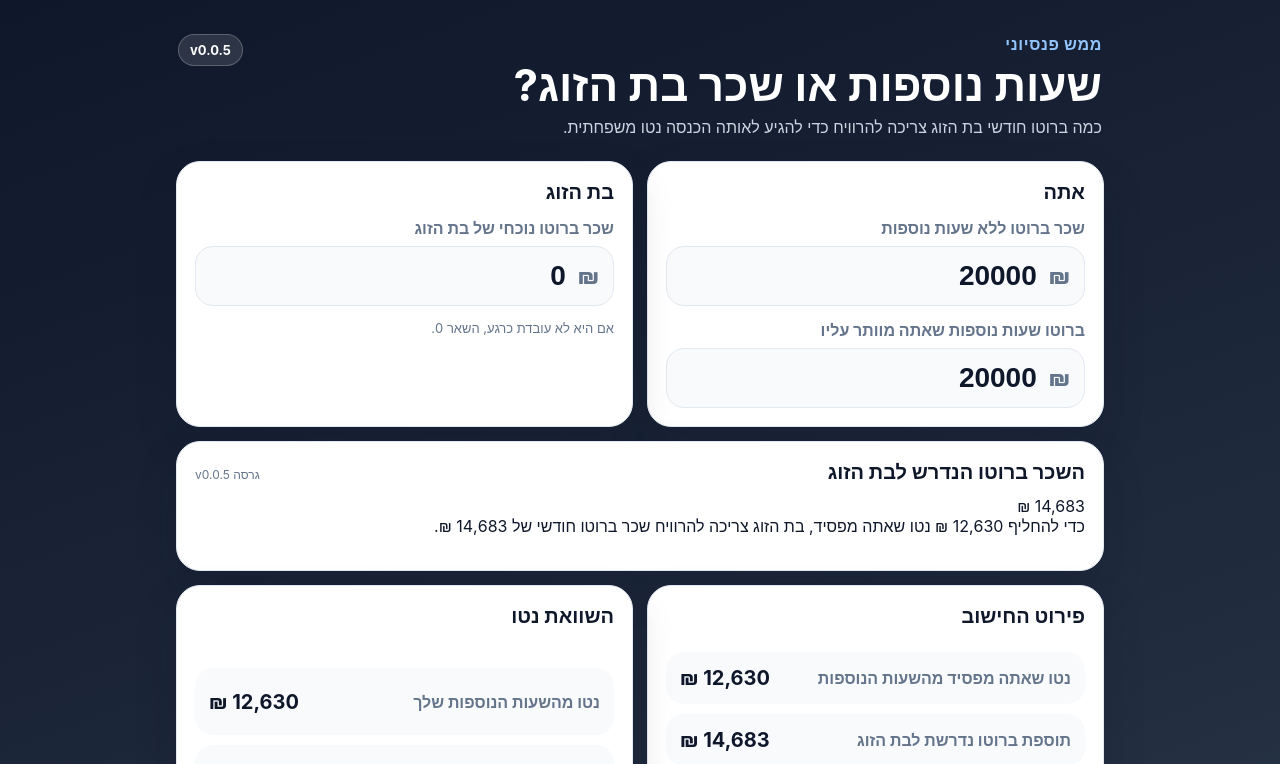
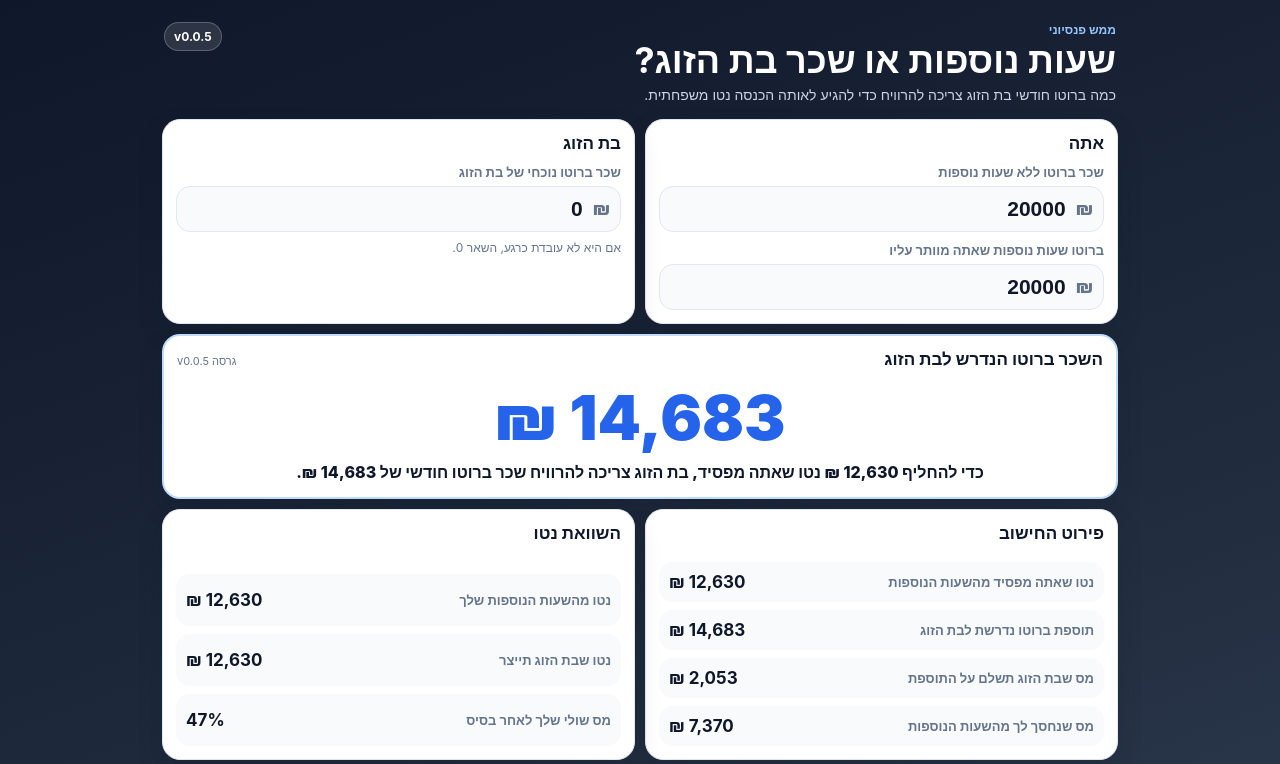
Before and after one commit to Liorkatz/secJob, a plain HTML site: page index.html in a window 1280 px wide. Shown: the top 764 px of the page. Drawn offline with Linux system fonts and the light colour scheme.

Commit message:
Compact two column layout v0.0.5

```diff
--- a/styles.css
+++ b/styles.css
@@ -19,9 +19,9 @@ body {
 }
 
 .app-shell {
-  width: min(960px, 100%);
+  width: min(980px, 100%);
   margin: 0 auto;
-  padding: max(18px, env(safe-area-inset-top)) 16px max(24px, env(safe-area-inset-bottom));
+  padding: max(12px, env(safe-area-inset-top)) 12px max(16px, env(safe-area-inset-bottom));
 }
 
 .hero {
@@ -29,14 +29,15 @@ body {
   display: flex;
   align-items: flex-start;
   justify-content: space-between;
-  gap: 12px;
-  padding: 16px 2px 22px;
+  gap: 10px;
+  padding: 10px 2px 14px;
 }
 
-.eyebrow { margin: 0 0 8px; color: #93c5fd; font-weight: 700; letter-spacing: 0.04em; }
+.eyebrow { margin: 0 0 5px; color: #93c5fd; font-weight: 700; font-size: 12px; }
 h1, h2, p { margin-top: 0; }
-h1 { margin-bottom: 8px; font-size: clamp(28px, 8vw, 44px); line-height: 1.05; }
-.subtitle { margin-bottom: 0; color: #cbd5e1; line-height: 1.45; }
+h1 { margin-bottom: 6px; font-size: clamp(24px, 6vw, 36px); line-height: 1.05; }
+h2 { font-size: 17px; }
+.subtitle { margin-bottom: 0; color: #cbd5e1; line-height: 1.35; font-size: 14px; }
 
 .version-badge {
   flex: 0 0 auto;
@@ -44,69 +45,81 @@ h1 { margin-bottom: 8px; font-size: clamp(28px, 8vw, 44px); line-height: 1.05; }
   background: rgba(255, 255, 255, 0.12);
   color: white;
   border-radius: 999px;
-  padding: 7px 11px;
-  font-size: 13px;
+  padding: 6px 9px;
+  font-size: 12px;
   font-weight: 700;
 }
 
-.grid { display: grid; gap: 14px; }
+.grid { display: grid; gap: 10px; }
+.two-cols { grid-template-columns: 1fr 1fr; }
+.details-card { grid-column: 1 / -1; }
 
 .card {
   background: var(--card);
   border: 1px solid var(--border);
-  border-radius: 24px;
-  padding: 18px;
-  box-shadow: 0 18px 40px rgba(15, 23, 42, 0.18);
+  border-radius: 18px;
+  padding: 13px;
+  box-shadow: 0 12px 26px rgba(15, 23, 42, 0.16);
 }
 
-.accent-card { border: 2px solid #bfdbfe; }
-.card h2 { margin-bottom: 14px; font-size: 20px; }
-label { display: block; margin-bottom: 8px; color: var(--muted); font-weight: 700; }
-.mt { margin-top: 14px; }
+.card h2 { margin-bottom: 10px; }
+label { display: block; margin-bottom: 6px; color: var(--muted); font-weight: 700; font-size: 13px; }
+.mt { margin-top: 10px; }
 
 .money-input {
   display: flex;
   align-items: center;
-  gap: 10px;
-  border: 1.5px solid var(--border);
-  border-radius: 18px;
-  padding: 0 14px;
+  gap: 8px;
+  border: 1.3px solid var(--border);
+  border-radius: 14px;
+  padding: 0 10px;
   background: #f8fafc;
 }
 
-.money-input span { color: var(--muted); font-size: 22px; font-weight: 800; }
+.money-input span { color: var(--muted); font-size: 18px; font-weight: 800; }
 input {
-  width: 100%; min-height: 58px; border: 0; outline: 0; background: transparent;
-  font-size: 28px; font-weight: 800; color: var(--text);
+  width: 100%; min-height: 44px; border: 0; outline: 0; background: transparent;
+  font-size: 21px; font-weight: 800; color: var(--text);
 }
 
 button {
-  width: 100%; margin-top: 14px; min-height: 54px; border: 0; border-radius: 18px;
-  background: var(--accent); color: white; font-size: 18px; font-weight: 800; cursor: pointer;
+  width: 100%; margin-top: 10px; min-height: 46px; border: 0; border-radius: 14px;
+  background: var(--accent); color: white; font-size: 16px; font-weight: 800; cursor: pointer;
 }
 
-.note { margin: 12px 0 0; color: var(--muted); font-size: 13px; line-height: 1.55; }
-.summary-card { display: grid; gap: 10px; }
+.note { margin: 10px 0 0; color: var(--muted); font-size: 12px; line-height: 1.4; }
+.note.compact { margin-top: 8px; }
+.summary-card { display: grid; gap: 8px; }
 
 .result-row {
-  display: flex; align-items: center; justify-content: space-between; gap: 10px;
-  padding: 14px; border-radius: 18px; background: #f8fafc;
+  display: flex; align-items: center; justify-content: space-between; gap: 8px;
+  padding: 10px; border-radius: 14px; background: #f8fafc;
 }
-.result-row span { color: var(--muted); font-weight: 700; }
-.result-row strong { font-size: 20px; text-align: left; direction: rtl; }
+.result-row span { color: var(--muted); font-weight: 700; font-size: 13px; }
+.result-row strong { font-size: 17px; text-align: left; direction: rtl; }
 
-.section-title { display: flex; align-items: baseline; justify-content: space-between; gap: 8px; margin-bottom: 12px; }
+.result-main { text-align: center; border: 2px solid #bfdbfe; }
+.main-number { font-size: clamp(34px, 10vw, 62px); font-weight: 900; color: #2563eb; direction: rtl; margin: 6px 0; }
+.decision-text { color: #0f172a; font-size: 16px; line-height: 1.45; font-weight: 800; margin: 0; }
+
+.section-title { display: flex; align-items: baseline; justify-content: space-between; gap: 8px; margin-bottom: 10px; }
 .section-title h2 { margin: 0; }
-.section-title span { color: var(--muted); font-size: 12px; }
+.section-title span { color: var(--muted); font-size: 11px; }
 .table-wrap { overflow-x: auto; }
 
 table { width: 100%; border-collapse: collapse; min-width: 320px; }
-th, td { padding: 12px 8px; text-align: right; border-bottom: 1px solid var(--border); font-size: 14px; }
-th { color: var(--muted); font-size: 12px; }
+th, td { padding: 9px 6px; text-align: right; border-bottom: 1px solid var(--border); font-size: 12px; }
+th { color: var(--muted); font-size: 11px; }
 tr.active td { background: var(--soft); font-weight: 800; }
 small { color: var(--muted); }
 
-@media (min-width: 760px) {
-  .grid { grid-template-columns: 1fr 1fr; }
-  .details-card { grid-column: 1 / -1; }
+@media (max-width: 640px) {
+  .two-cols { grid-template-columns: 1fr 1fr; }
+  .card { padding: 11px; border-radius: 16px; }
+  h1 { font-size: 25px; }
+  h2 { font-size: 15px; }
+  input { font-size: 18px; min-height: 40px; }
+  .result-row { padding: 9px; align-items: flex-start; flex-direction: column; }
+  .result-row strong { font-size: 16px; }
+  .main-number { font-size: 36px; }
 }
```
